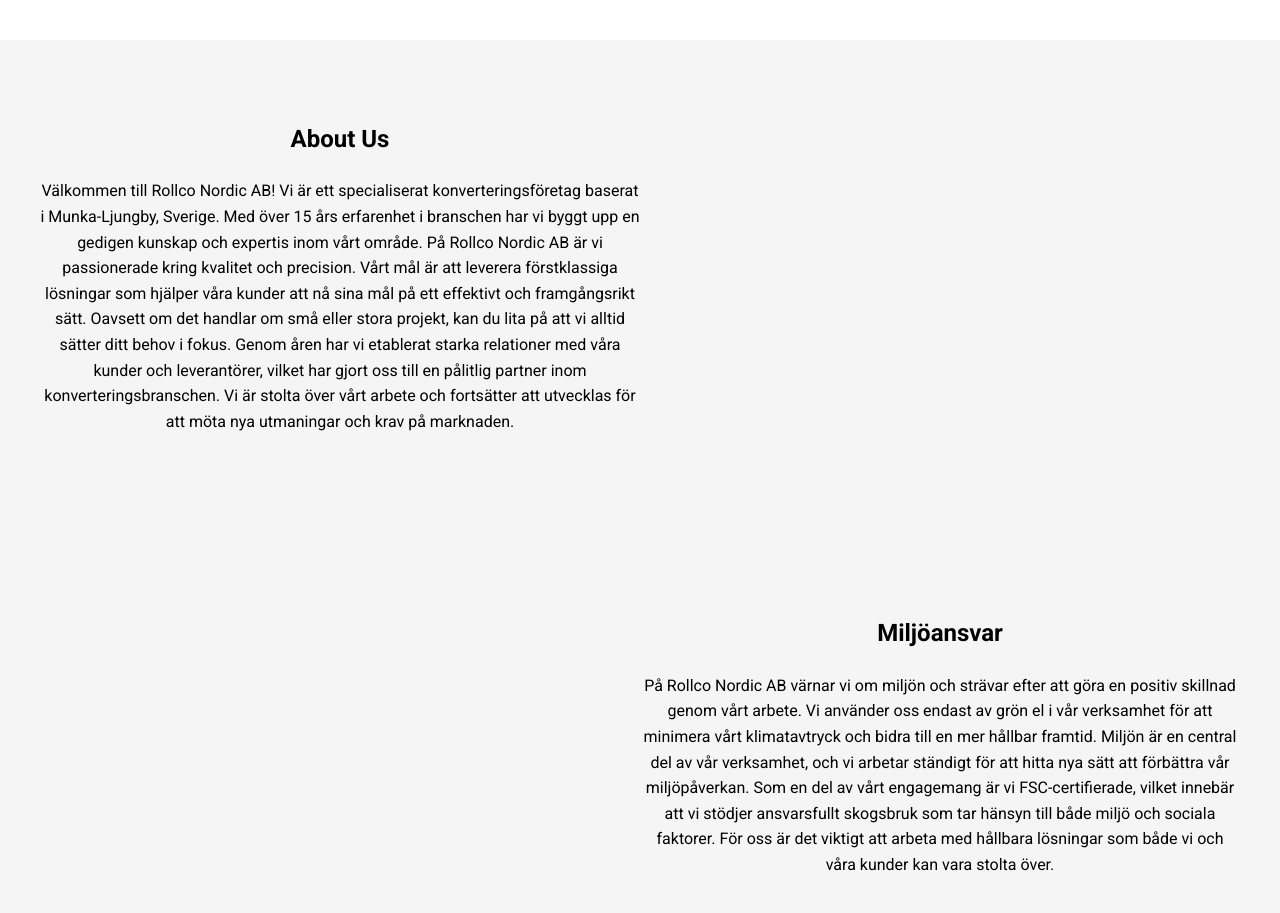
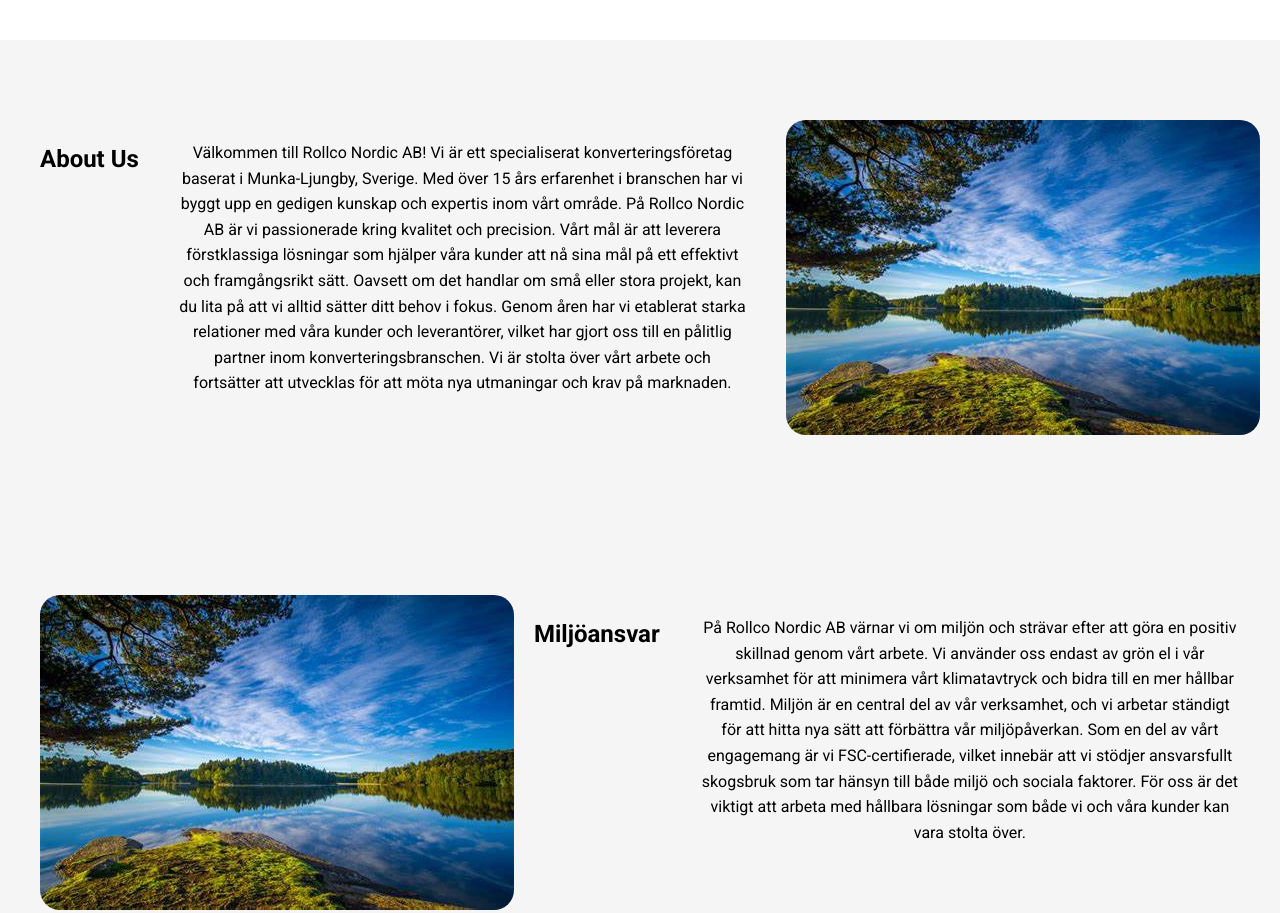
Before and after one commit to yousefSE22/RollcoWebsite, a website built with Vite: page src/index.html in a window 1280 px wide. Shown: the part 760-1673 px from the top of the page. Built offline with nearby package versions, Linux system fonts and the light colour scheme.

Commit message:
Initial template almost done

```diff
--- a/src/index.html
+++ b/src/index.html
@@ -31,7 +31,7 @@
   </header>
 
   <!-- Hero Section -->
-  <section id="home" class="hero-section">
+  <section id="home" class="hero-section section">
     <div class="hero-content">
       <h1>Välkommen till Rollco Nordic AB!</h1>
       <p>Your company's tagline goes here.</p>
@@ -41,7 +41,7 @@
   </section>
 
   <!-- About Section -->
-  <section id="about" class="about-section">
+  <section id="about" class="about-section section">
     <h2>About Us</h2>
     <p>Välkommen till Rollco Nordic AB! Vi är ett specialiserat konverteringsföretag baserat i Munka-Ljungby, Sverige. Med över 15 års erfarenhet i branschen har vi byggt upp en gedigen kunskap och expertis inom vårt område.
 
@@ -49,11 +49,13 @@
 
         Genom åren har vi etablerat starka relationer med våra kunder och leverantörer, vilket har gjort oss till en pålitlig partner inom konverteringsbranschen. Vi är stolta över vårt arbete och fortsätter att utvecklas för att möta nya utmaningar och krav på marknaden.</p>
 
+    <img src="/scenery.jpg" alt="scene">
     </section>
 
 
      <!-- Enivronment Section -->
-  <section id="about2" class="environemnt-section">
+  <section id="about2" class="environemnt-section section">
+    <img src="/scenery.jpg" alt="scene">
         <h2>Miljöansvar</h2>
         <p>På Rollco Nordic AB värnar vi om miljön och strävar efter att göra en positiv skillnad genom vårt arbete. Vi använder oss endast av grön el i vår verksamhet för att minimera vårt klimatavtryck och bidra till en mer hållbar framtid.
 
@@ -64,7 +66,7 @@
     </section>
 
   <!-- Services Section -->
-  <section id="services" class="services-section">
+  <section id="services" class="services-section section">
     <h2>Våra tjänster</h2>
     <div class="services-container">
       <div class="service-box">
@@ -85,7 +87,7 @@
 
 
   <!-- Contact Section -->
-  <section id="contact" class="contact-section">
+  <section id="contact" class="contact-section section">
     <h2>Contact Us</h2>
     <form action="#" method="POST">
       <input type="text" placeholder="Your Name" required>
--- a/src/scripts.js
+++ b/src/scripts.js
@@ -20,3 +20,24 @@
     })
   })
 })
+
+document.addEventListener('DOMContentLoaded', function () {
+  const sections = document.querySelectorAll('.section')
+
+  const options = {
+    threshold: 0.1 // 10% of the section needs to be visible
+  }
+
+  const observer = new IntersectionObserver(function (entries, observer) {
+    entries.forEach(entry => {
+      if (entry.isIntersecting) {
+        entry.target.classList.add('show')
+        observer.unobserve(entry.target) // Stop observing once the animation has run
+      }
+    })
+  }, options)
+
+  sections.forEach(section => {
+    observer.observe(section)
+  })
+})
--- a/src/styles.css
+++ b/src/styles.css
@@ -133,7 +133,9 @@
 
 
 
-.about-section p, .contact-section p, .environemnt-section p{
+.about-section p, .contact-section p, .environemnt-section p,
+.about-section h2, .environemnt-section h2
+{
   max-width: 600px;
   margin: 20px auto;
   line-height: 1.6;
@@ -141,20 +143,35 @@
   margin-right: 20px;
 }
 
-.about-section {
+.about-section{
   justify-content: left;
   display: grid;
+  grid-template-columns: auto auto auto;
   background-color: whitesmoke;
+}
 
+.about-section img, .environemnt-section img {
+  border-radius: 20px;
+  margin-left: 20px;
+  transition: transform 0.3s ease
+}
+
+.about-section img:hover, .environemnt-section img:hover{
+  border-radius: 20px;
+  margin-left: 20px;
+  transform: scale(1.05);
+}
+.environemnt-section{
+  justify-content: right;
+  display: grid;
+  grid-template-columns: auto auto auto;
+  background-color: whitesmoke;
 
 }
 
-.environemnt-section{
-  justify-content: right;
-  display: grid;
-  background-color: whitesmoke;
 
-}
+
+/*footer styles*/
 
 footer {
   background: #333;
@@ -192,6 +209,21 @@
   background: #d64118;
 }
 
+
+
+
+/*Animations*/
+.section {
+  opacity: 0; /* Hidden initially */
+  transform: translateY(50px); /* Slightly moved down initially */
+  transition: opacity 0.6s ease-out, transform 0.6s ease-out;
+}
+
+.section.show {
+  opacity: 1; /* Fade in */
+  transform: translateY(0); /* Move to original position */
+}
+
 /* Media Queries for Responsive Design */
 @media screen and (max-width: 768px) {
   .nav-links {
```
Also changed, not shown: scenery.jpg (added).
